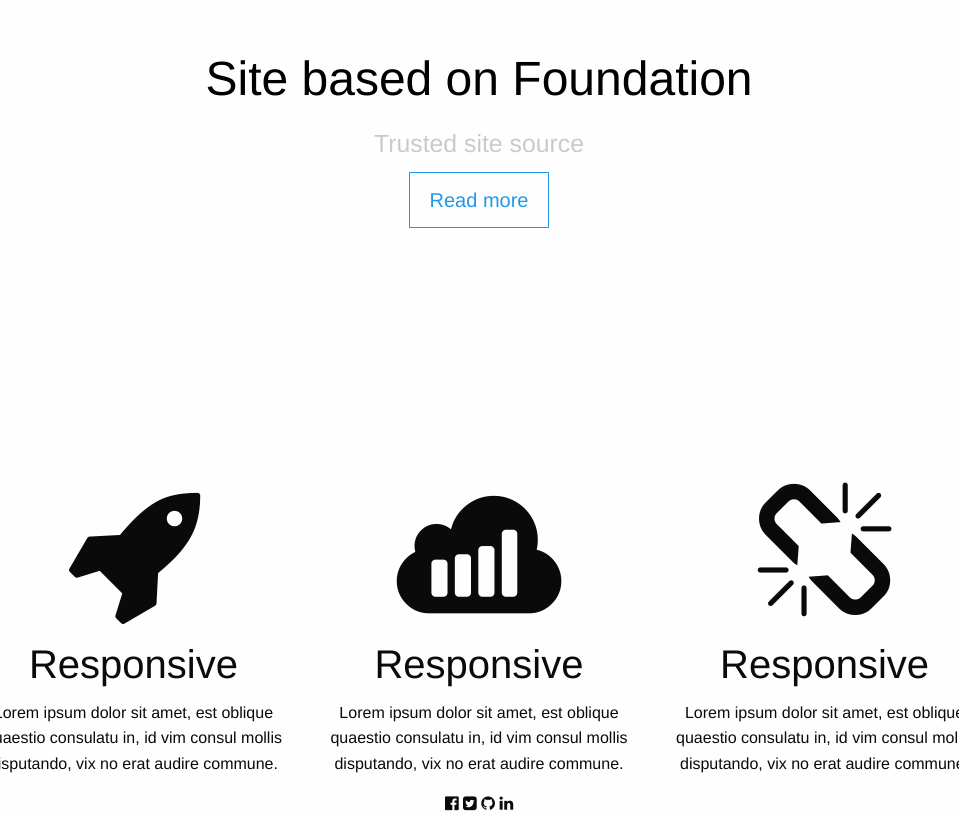
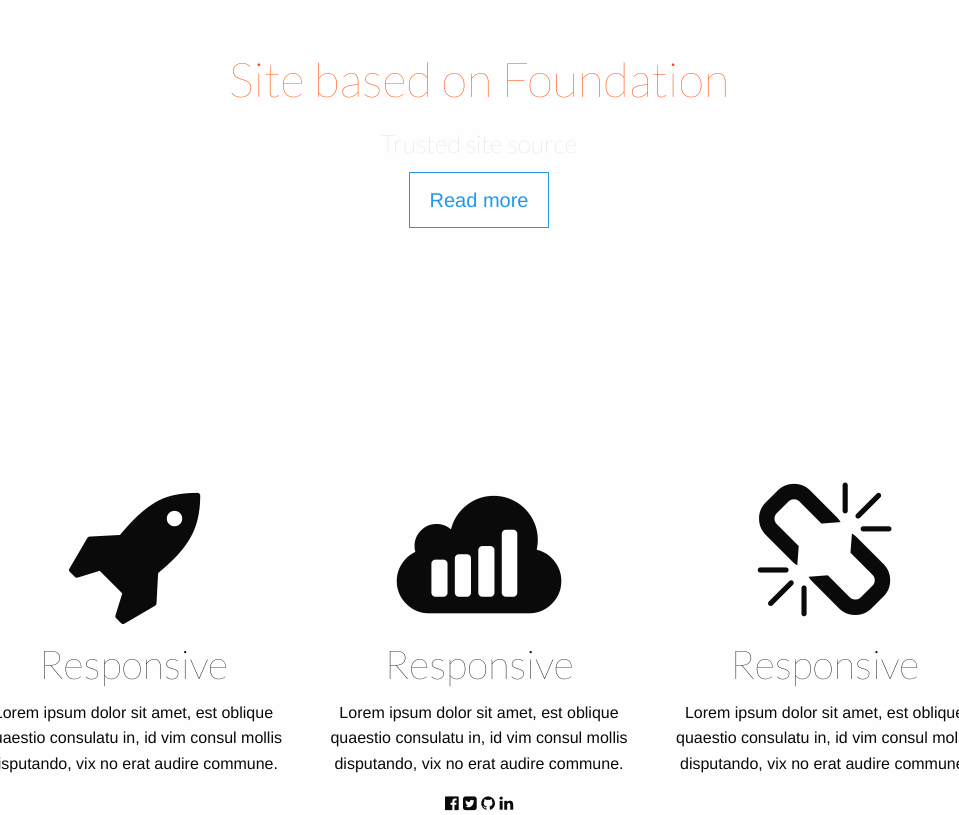
Before and after one commit to victsomie/try, a plain HTML site: page index.html in a window 1280 px wide. Shown: the part 131-946 px from the top of the page, without its empty margins (161-1120 px from the left). Drawn offline with Linux system fonts and the light colour scheme.

Commit message:
added google fonts

```diff
--- a/css/app.css
+++ b/css/app.css
@@ -1,6 +1,16 @@
+/*======Typology========*/
+
+h1, h2, h3{
+    font-family: "Lato",  sans-serif;
+    font-weight: 100;
+
+}
+
+
 .startup-hero{
     margin-bottom:4em;
-    color:#000;
+    color: orangered;
+    background-image: url();
     padding:11em 2em 11em 2em
 }
 @media only screen and (max-width: 760px){
--- a/index.html
+++ b/index.html
@@ -6,6 +6,9 @@
     <meta http-equiv="x-ua-compatible" content="ie=edge">
     <meta name="viewport" content="width=device-width, initial-scale=1.0">
     <title>Foundation for Sites</title>
+
+
+<link href='https://fonts.googleapis.com/css?family=Lato:400,100,300,700,900' rel='stylesheet' type='text/css'>
 
     <!--=====Font awesome css-->
     <link rel="stylesheet" href="/font-awesome-4.5.0/css/font-awesome.css">
```
